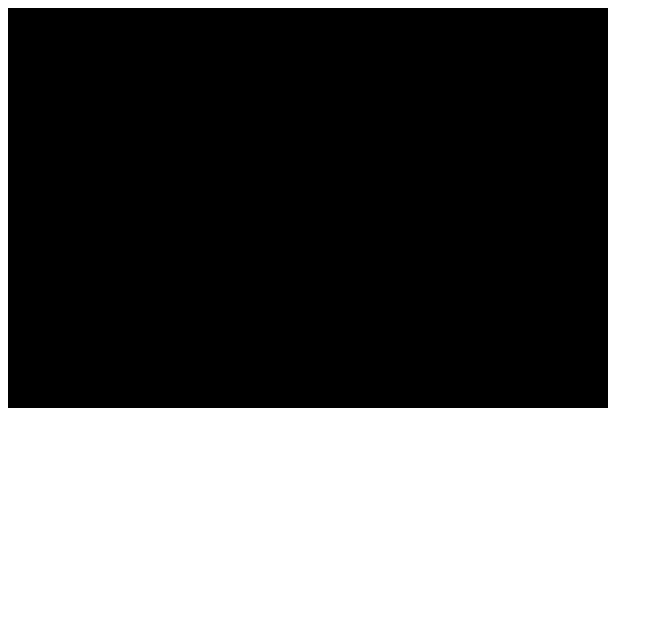
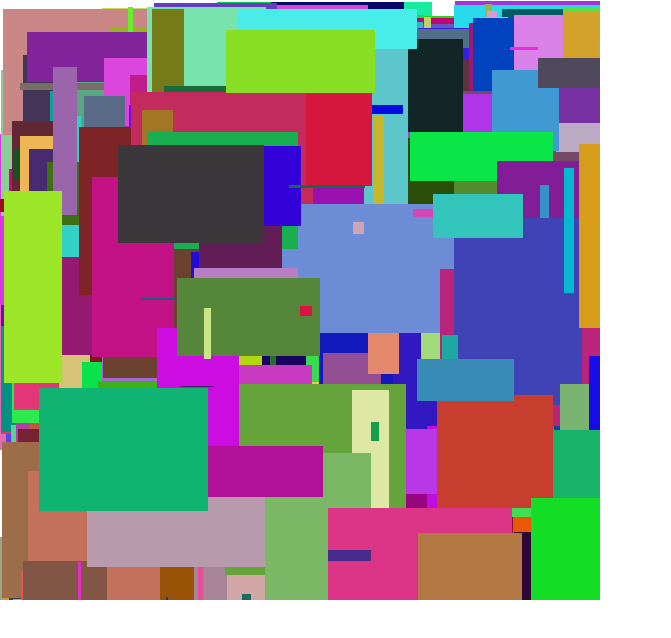
Before and after one commit to MoistCode/ElementBlaster, a plain HTML site: page index.html in a window 1280 px wide. Shown: the whole page, without its empty margins (0-671 px from the left). Drawn offline with Linux system fonts and the light colour scheme.

Commit message:
messing around with canvas

```diff
--- a/index.html
+++ b/index.html
@@ -2,10 +2,11 @@
 <html>
   <head>
     <meta charset="utf-8">
+    <link rel="stylesheet" href="stylesheets/reset.css" type="text/css">
+    <script type="text/javascript" src='javascript/game.js'></script>
     <title>JS PROJECT</title>
   </head>
   <body>
-    <canvas id='game' width='600' height='400' />
-    <script src="javascript/game.js"></script>
+    <canvas id='gameCanvas' width='600' height='600'></canvas>
   </body>
 </html>
--- a/javascript/game.js
+++ b/javascript/game.js
@@ -1,5 +1,39 @@
-const gameCanvas = document.getElementById('game');
-const gameContext = gameCanvas.getContext('2d');
+document.addEventListener("DOMContentLoaded", () => {
+  const gameCanvas = document.getElementById('gameCanvas');
+  const gameContext = gameCanvas.getContext('2d');
 
-gameContext.fillStyle = '#000';
-gameContext.fillRect(0, 0, gameCanvas.width, gameCanvas.height);
+  setInterval(() => {
+    drawCanvas(gameContext, ...getRandomNumbers());
+  }, 1)
+})
+
+function drawCanvas(context, x, y, width, height) {
+  context.beginPath();
+  context.rect(x, y, width, height);
+  context.fillStyle = `#${getRandomColor()}`;
+  context.fill();
+  context.closePath();
+}
+
+function getRandomNumbers() {
+  return [
+    Math.floor(Math.random() * 600),
+    Math.floor(Math.random() * 600),
+    Math.floor(Math.random() * 200),
+    Math.floor(Math.random() * 200)
+  ]
+}
+
+function getRandomColor() {
+  const randomChar = [
+    '0', '1', '2', '3', '4', '5', '6', '7', '8', '9',
+    'A', 'B', 'C', 'D', 'E', 'F'
+  ]
+  let colorHex = '';
+  console.log(colorHex);
+
+  while (colorHex.length < 6) {
+    colorHex = colorHex.concat(randomChar[Math.floor(Math.random() * 15)]);
+  }
+  return colorHex;
+}
--- /dev/null
+++ b/stylesheets/reset.css
@@ -0,0 +1,46 @@
+html, body, header, nav, h1, a,
+ul, li, strong, main, button, i,
+section, img, div, h2, p, form,
+fieldset, label, input, textarea,
+span, article, footer, time, small {
+  margin: 0;
+  padding: 0;
+  border: 0;
+  outline: 0;
+  font: inherit;
+  color: inherit;
+  text-align: inherit;
+  text-decoration: inherit;
+  vertical-align: inherit;
+  box-sizing: inherit;
+  background: transparent;
+}
+
+ul {
+  list-style: none;
+}
+
+img {
+  display: block;
+  width: 100%;
+  height: auto;
+}
+
+input[type="password"],
+input[type="email"],
+input[type="text"],
+input[type="submit"],
+textarea,
+button {
+  /*
+  Get rid of native styling. Read more here:
+  http://css-tricks.com/almanac/properties/a/appearance/
+  */
+  -webkit-appearance: none;
+  -moz-appearance: none;
+}
+
+button,
+input[type="submit"] {
+  cursor: pointer;
+}
```
Also changed, not shown: javascript/bossplayer.js (added), javascript/computerplayer.js (added), javascript/environment.js (added), javascript/humanplayer.js (added), javascript/player.js (added), javascript/powerups.js (added), stylesheets/environment.scss (added), stylesheets/magic.scss (added), stylesheets/players.scss (added).
